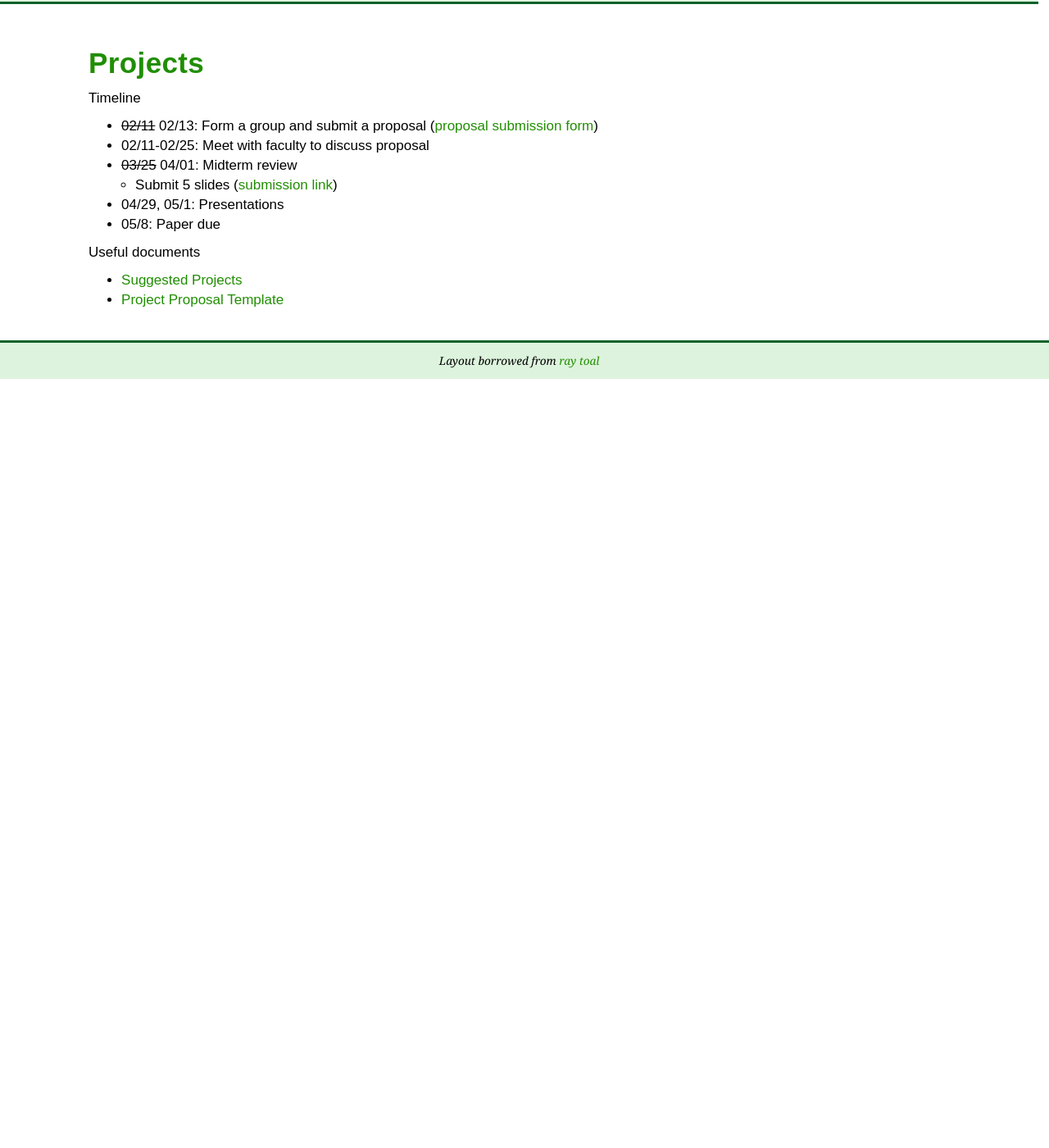
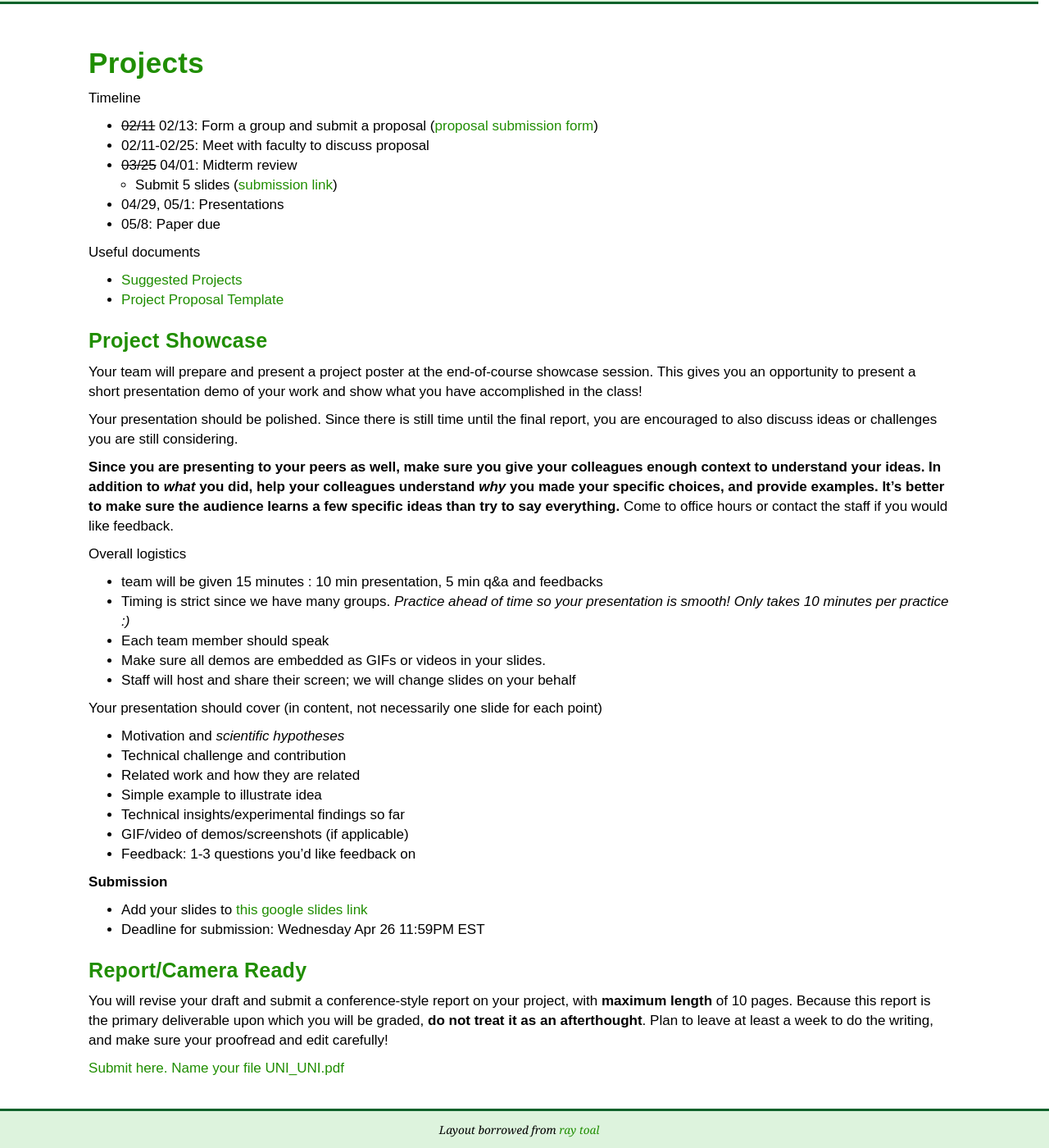
Before and after one commit to w6113/w6113.github.io, a Jekyll site: the page built from projects.md, in a window 1280 px wide and 1400 px high, scrolled down 128 px. Shown: the whole window at 82% size. Built offline with Jekyll 4.4.1, drawn with Linux system fonts in a browser that asks for light colours; before the commit the page ends 900 px from its top, so only the background shows below that.

Commit message:
Update projects.md

```diff
--- a/projects.md
+++ b/projects.md
@@ -19,3 +19,45 @@ Useful documents
 
 * [Suggested Projects](https://docs.google.com/document/d/19H-ZQ2ARwy-gUhOoUb9MqyWBNuVzCRTBlsNxAywlChQ/edit?usp=sharing)
 * [Project Proposal Template](https://docs.google.com/document/d/1nr6Lq93G2n5MpGUvRn0zmN9lWKwMgUiXxLej9NuLpbo/edit?tab=t.0#heading=h.6w941y8r1o7a)
+
+
+
+### <a name="showcase"/>Project Showcase
+
+Your team will prepare and present a project poster at the end-of-course showcase session.   This gives you an opportunity to present a short presentation demo of your work and show what you have accomplished in the class!
+
+Your presentation should be polished.  Since there is still time until the final report, you are encouraged to also discuss ideas or challenges you are still considering.
+
+**Since you are presenting to your peers as well, make sure you give your colleagues enough context to understand your ideas.  In addition to _what_ you did, help your colleagues understand _why_ you made your specific choices, and provide examples.  It's better to make sure the audience learns a few specific ideas than try to say everything.**  Come to office hours or contact the staff if you would like feedback.
+
+Overall logistics
+
+* team will be given 15 minutes : 10 min presentation, 5 min q&a and feedbacks
+* Timing is strict since we have many groups.  *Practice ahead of time so your presentation is smooth!  Only takes 10 minutes per practice :)*
+* Each team member should speak
+* Make sure all demos are embedded as GIFs or videos in your slides.
+* Staff will host and share their screen; we will change slides on your behalf
+
+Your presentation should cover (in content, not necessarily one slide for each point)
+
+* Motivation and *scientific hypotheses*
+* Technical challenge and contribution
+* Related work and how they are related
+* Simple example to illustrate idea
+* Technical insights/experimental findings so far
+* GIF/video of demos/screenshots (if applicable)
+* Feedback: 1-3 questions you’d like feedback on
+
+**Submission**
+
+* Add your slides to [this google slides link](https://docs.google.com/presentation/d/1DxOwDimvIqsGucENR6Qa2VCZ617u1REhaHn3lOJZ6Mo/edit?usp=sharing)
+* Deadline for submission: Wednesday Apr 26 11:59PM EST
+
+
+### Report/Camera Ready
+
+You will revise your draft and submit a conference-style report on your project, with **maximum length** of 10 pages.
+Because this report is the primary deliverable upon which you will be graded, **do not treat it as an afterthought**. Plan to leave at least a week to do the writing, and make sure your proofread and edit carefully!
+
+
+[Submit here.  Name your file UNI_UNI.pdf](https://www.dropbox.com/request/lsuhj8ScrKfMJ9oWraln)
```
